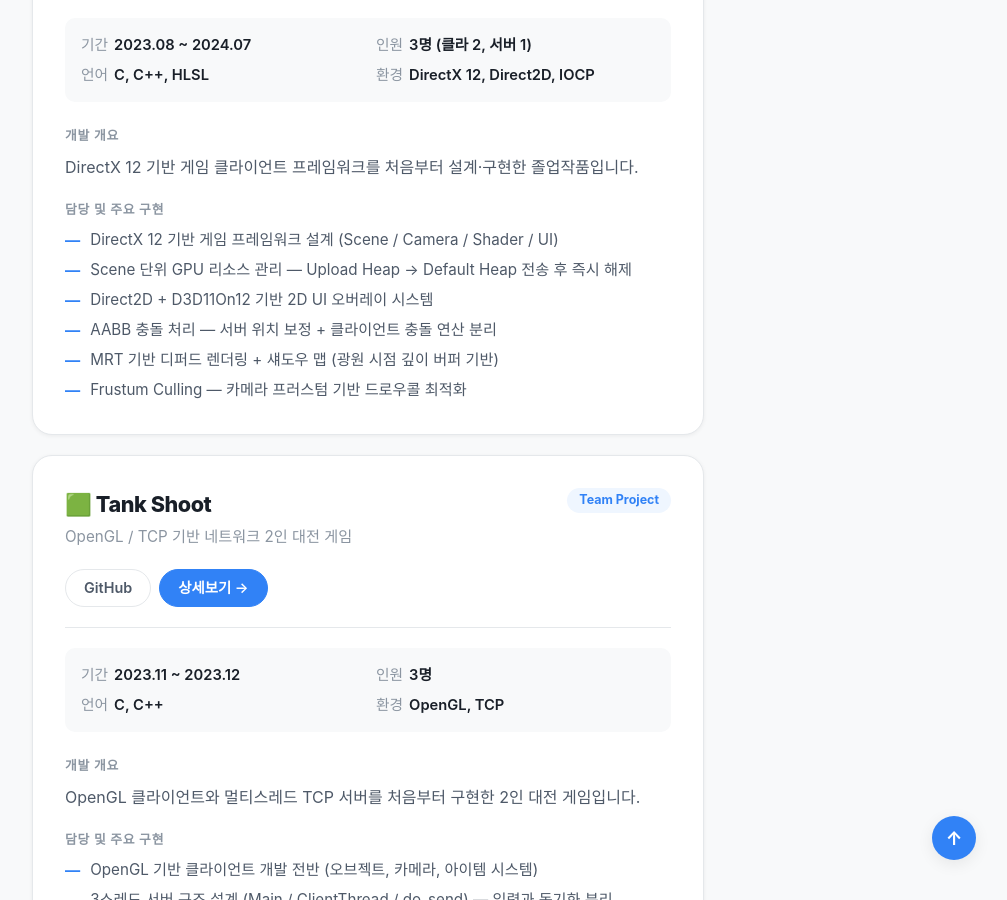
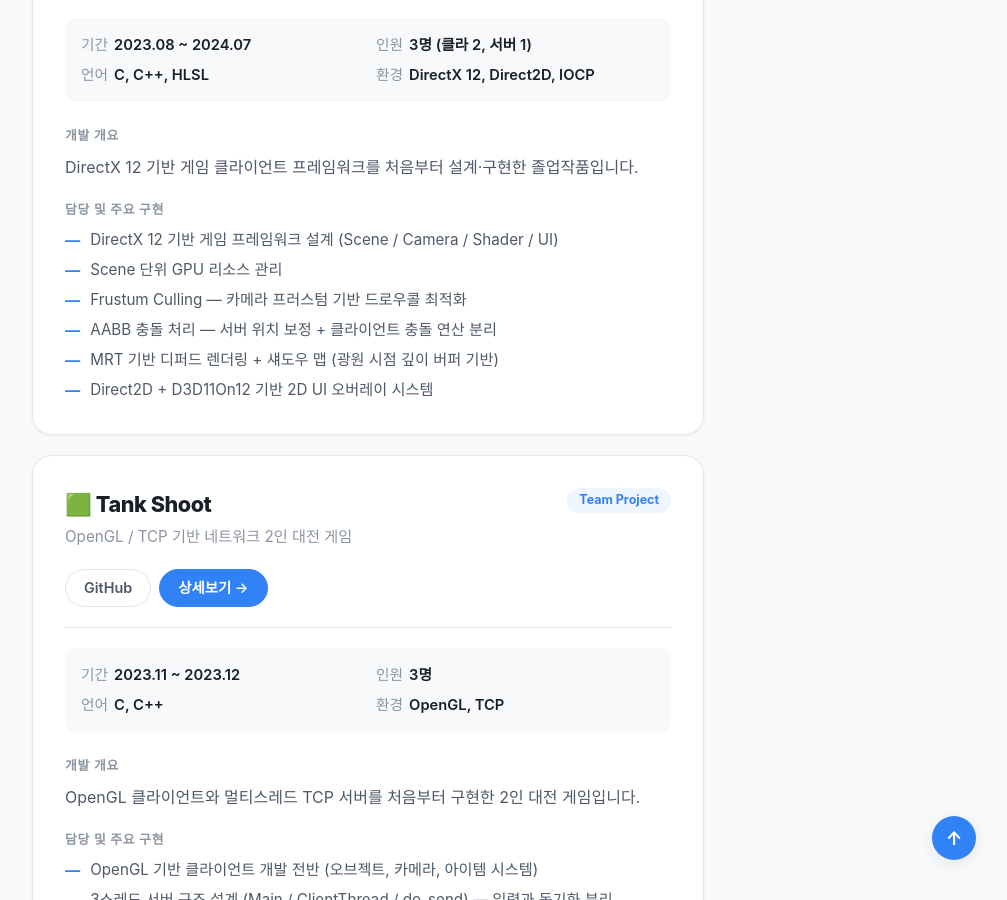
Before and after one commit to KimJinsun610/KimJinsun610.github.io, a Jekyll site: the page index.html, which Jekyll copies as it is, in a window 1280 px wide and 900 px high, scrolled down 2407 px. Shown: the whole window, without its empty margins (272-1279 px from the left). Built offline with Jekyll 4.4.1, drawn with Linux system fonts in a browser that asks for light colours; some web fonts are replaced.

Commit message:
Update index.html

```diff
--- a/index.html
+++ b/index.html
@@ -206,11 +206,11 @@
         <p class="card-sub">담당 및 주요 구현</p>
         <ul class="card-impl">
           <li>DirectX 12 기반 게임 프레임워크 설계 (Scene / Camera / Shader / UI)</li>
-          <li>Scene 단위 GPU 리소스 관리 — Upload Heap → Default Heap 전송 후 즉시 해제</li>
-          <li>Direct2D + D3D11On12 기반 2D UI 오버레이 시스템</li>
+          <li>Scene 단위 GPU 리소스 관리</li>
+          <li>Frustum Culling — 카메라 프러스텀 기반 드로우콜 최적화</li>
           <li>AABB 충돌 처리 — 서버 위치 보정 + 클라이언트 충돌 연산 분리</li>
           <li>MRT 기반 디퍼드 렌더링 + 섀도우 맵 (광원 시점 깊이 버퍼 기반)</li>
-          <li>Frustum Culling — 카메라 프러스텀 기반 드로우콜 최적화</li>
+          <li>Direct2D + D3D11On12 기반 2D UI 오버레이 시스템</li>
         </ul>
       </div>
 
```
